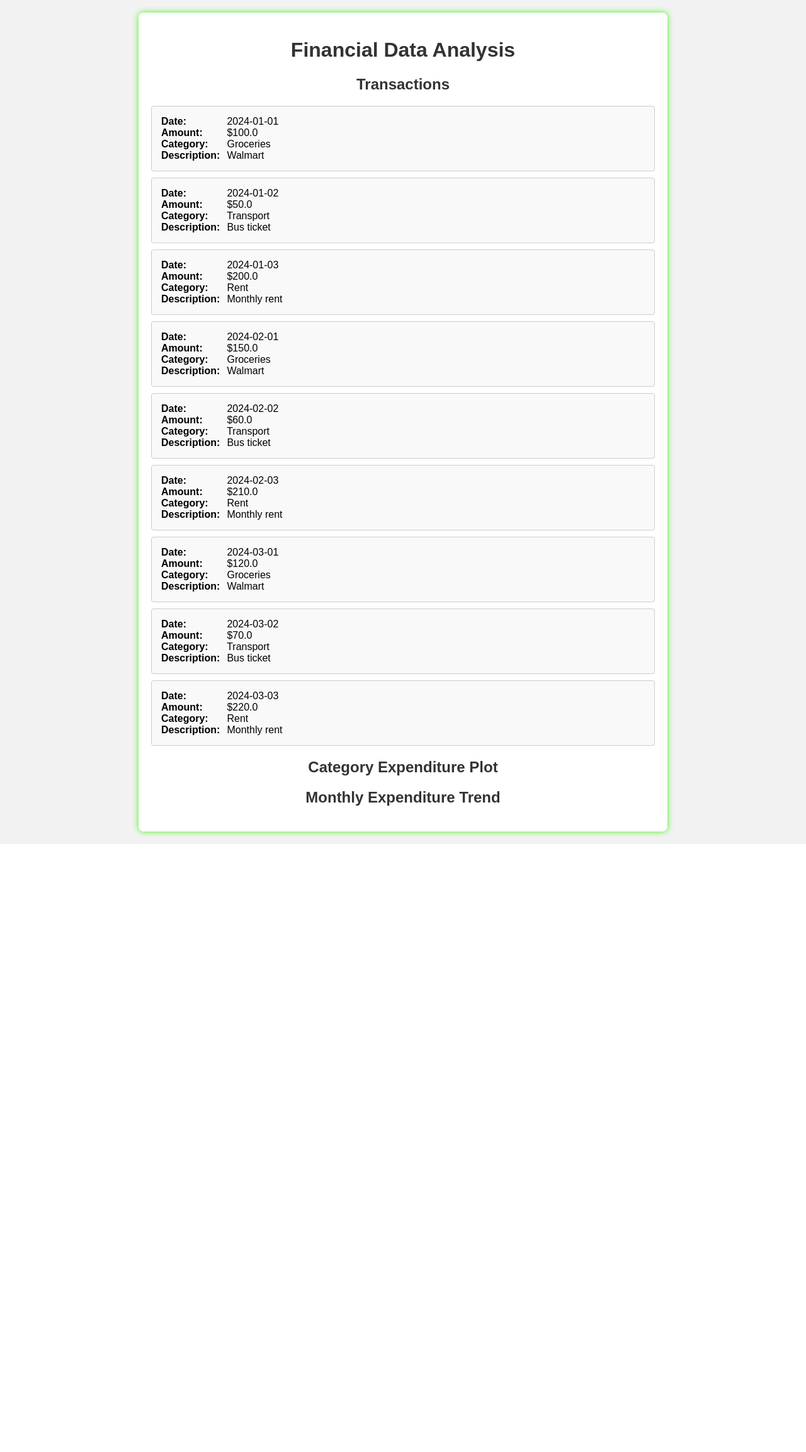
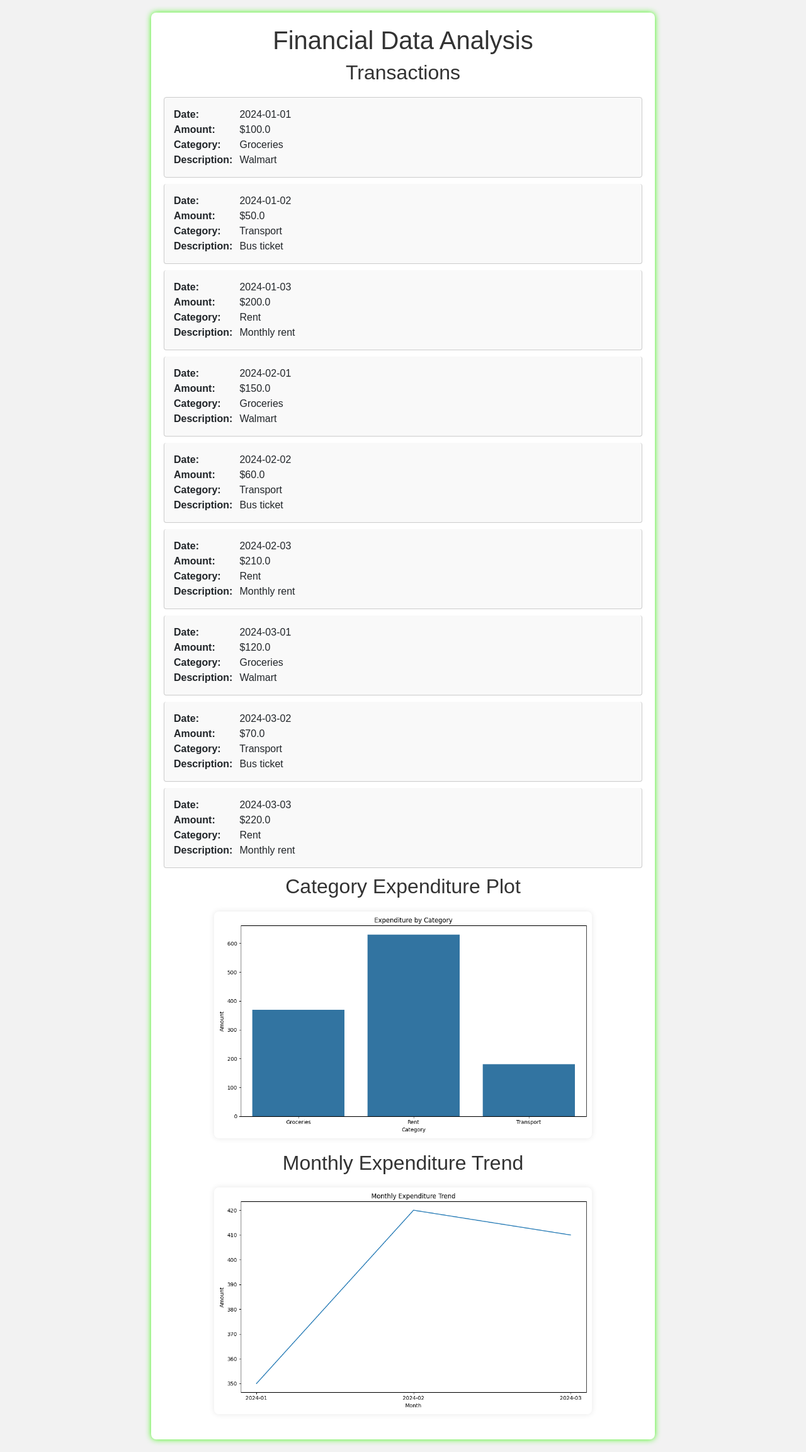
Before and after one commit to ananafrida/finanlytics, a Flask app: page / in a window 1280 px wide. Shown: the whole page at 63% size. Before the commit the page ends 1340 px from the top, so only its background shows below. Run offline with Flask 3, Linux system fonts and the light colour scheme; data comes from the database, SQL or seed files in the repository; some libraries are stand-ins or nearby versions.

Commit message:
Update index.html

```diff
--- a/templates/index.html
+++ b/templates/index.html
@@ -4,31 +4,37 @@
     <meta charset="UTF-8">
     <meta name="viewport" content="width=device-width, initial-scale=1.0">
     <title>Financial Data Analysis</title>
+    <!-- Bootstrap CSS -->
+    <link href="https://stackpath.bootstrapcdn.com/bootstrap/4.5.2/css/bootstrap.min.css" rel="stylesheet">
     <link rel="stylesheet" href="{{ url_for('static', filename='styles.css') }}">
-    <script src="https://cdn.plot.ly/plotly-latest.min.js"></script>
+
 </head>
 <body>
     <div class="container">
-        <h1>Financial Data Analysis</h1>
+        <h1 class="text-center">Financial Data Analysis</h1>
 
-        <h2>Transactions</h2>
-        <ul class="transaction-list">
+        <h2 class="text-center">Transactions</h2>
+        <ul class="list-group transaction-list">
             {% for transaction in transactions %}
-                <li>
-                    <strong>Date:</strong> {{ transaction[1] }}<br>   <!-- Ensure correct index for date -->
-                    <strong>Amount:</strong> ${{ transaction[2] }}<br> <!-- Ensure correct index for amount -->
-                    <strong>Category:</strong> {{ transaction[3] }}<br> <!-- Ensure correct index for category -->
-                    <strong>Description:</strong> {{ transaction[4] }} <!-- Ensure correct index for description -->
+                <li class="list-group-item">
+                    <strong>Date:</strong> {{ transaction[1] }}<br>
+                    <strong>Amount:</strong> ${{ transaction[2] }}<br>
+                    <strong>Category:</strong> {{ transaction[3] }}<br>
+                    <strong>Description:</strong> {{ transaction[4] }}
                 </li>
             {% endfor %}
         </ul>
 
-        <h2>Category Expenditure Plot</h2>
-        <div>{{ category_plot_div|safe }}</div>
+        <h2 class="text-center">Category Expenditure Plot</h2>
+        <img src="{{ url_for('static', filename='category_plot.png') }}" alt="Category Plot" class="category-plot">
 
-        <h2>Monthly Expenditure Trend</h2>
-        <div>{{ monthly_plot_div|safe }}</div>
+        <h2 class="text-center">Monthly Expenditure Trend</h2>
+        <img src="{{ url_for('static', filename='monthly_plot.png') }}" alt="Monthly Plot" class="category-plot">
     </div>
 
+    <!-- Bootstrap JS, Popper.js, and jQuery -->
+    <script src="https://code.jquery.com/jquery-3.5.1.slim.min.js"></script>
+    <script src="https://cdn.jsdelivr.net/npm/@popperjs/core@2.9.2/dist/umd/popper.min.js"></script>
+    <script src="https://stackpath.bootstrapcdn.com/bootstrap/4.5.2/js/bootstrap.min.js"></script>
 </body>
 </html>
```
